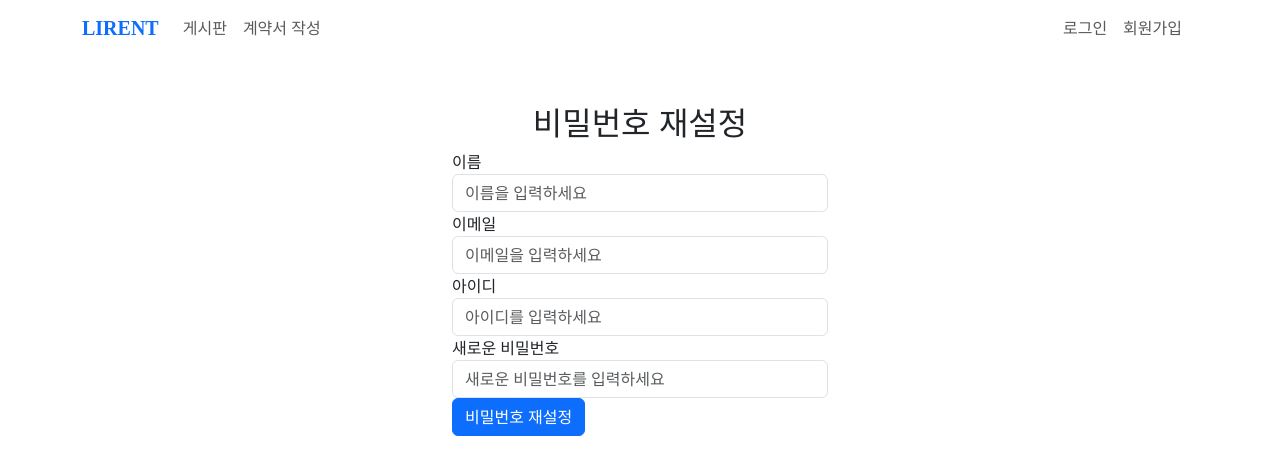
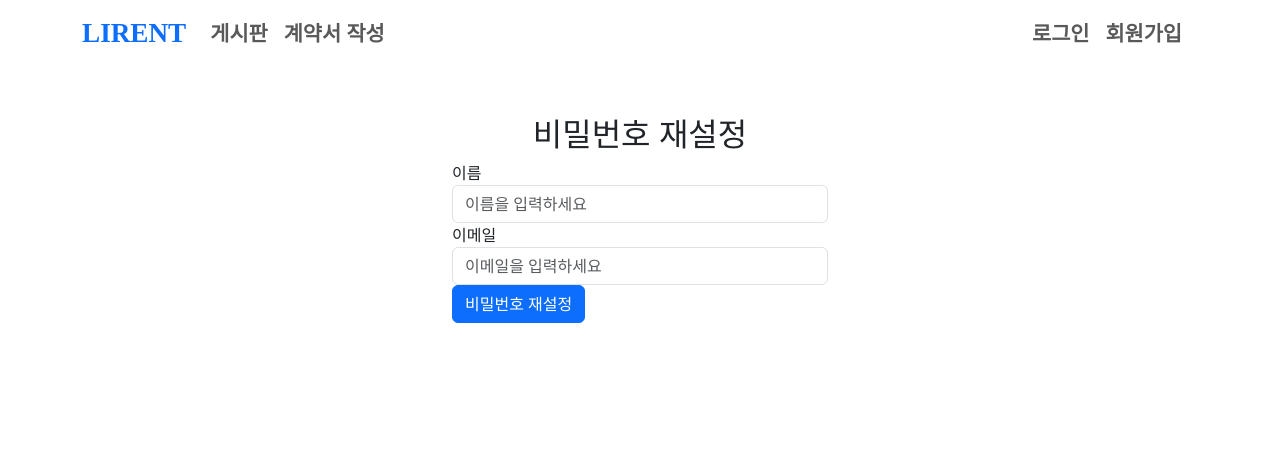
Before and after one commit to SubletMarket/LIRENT_FRONTEND, a Vue app: page /resetPassword in a window 1280 px wide. Shown: the top 474 px of the page. Built offline with nearby package versions, Linux system fonts and the light colour scheme; a web font is replaced by a local one.

Commit message:
commit pull changes

```diff
--- a/src/components/common/Navbar.vue
+++ b/src/components/common/Navbar.vue
@@ -138,4 +138,14 @@ const handleLogout = () => {
   background-color: transparent !important;
   box-shadow: none !important; /* 그림자도 제거하고 싶을 경우 */
 }
+
+.navbar .nav-link {
+  font-weight: bold;
+  font-size: 1.3em;
+}
+
+.navbar-brand {
+  font-weight: bold;
+  font-size: 1.7em;
+}
 </style>
--- a/src/stores/member.js
+++ b/src/stores/member.js
@@ -162,19 +162,19 @@ export const useMemberStore = defineStore(
         });
     }
 
-    function resetPassword(nickname, email, userId, password) {
-      memberHttp
-        .put("/passwordReset", {
-          nickname,
+    function resetPassword(name, email) {
+      return memberHttp
+        .post("/reset-password", {
+          name,
           email,
-          userId,
-          password,
         })
         .then((res) => {
           console.log("비밀번호 초기화 성공");
+          return res;
         })
         .catch((err) => {
           console.error("비밀번호 초기화 실패:", err);
+          throw err; // 에러를 상위로 전달
         });
     }
 
--- a/src/views/ContractView.vue
+++ b/src/views/ContractView.vue
@@ -8,6 +8,7 @@ const { VITE_CONTRACT_API_URL } = import.meta.env;
 // Member store instance to access token
 const memberStore = useMemberStore();
 const accessToken = computed(() => memberStore.accessToken);
+const today = new Date();
 
 // 역할 관리
 const role = ref(""); // "전대인" 또는 "전차인" 저장
@@ -16,9 +17,9 @@ const formData = ref({
   Address: "",
   subleaseDeposit: "",
   subleaseCost: "",
-  contractYear: "",
-  contractMonth: "",
-  contractDay: "",
+  contractYear: today.getFullYear().toString(),
+  contractMonth: (today.getMonth() + 1).toString(),
+  contractDay: today.getDate().toString(),
   startYear: "",
   startMonth: "",
   startDay: "",
--- a/src/views/MySubleaseView.vue
+++ b/src/views/MySubleaseView.vue
@@ -175,7 +175,7 @@ function handleSubmit() {
                   <div class="col-6">
                     <ul class="list-group list-group-flush text-center">
                       <li class="list-group-item">
-                        <strong>주소:</strong> 대전 유성구 덕명서로2번길 29-3
+                        <strong>주소:</strong> {{ store.member.address }}
                       </li>
                       <li class="list-group-item">
                         <strong>주차 가능 여부:</strong>
--- a/src/views/ResetPasswordView.vue
+++ b/src/views/ResetPasswordView.vue
@@ -2,41 +2,39 @@
 import { ref } from "vue";
 import { useRouter } from "vue-router";
 import { useMemberStore } from "@/stores/member";
+import axios from 'axios';
 
 const router = useRouter();
 const store = useMemberStore();
 
 const name = ref("");
-const id = ref("");
 const email = ref("");
-const pw = ref("");
+
 
 // 비밀번호 재설정 요청
 const resetPassword = async () => {
   try {
     // 비밀번호 재설정 API 호출
-    await store.resetPassword(
-      name.value,
-      email.value,
-      id.value,
-      pw.value
-    );
-    alert("비밀번호 재설정이 완료되었습니다.");
-    router.push("/login");
+    await store.resetPassword(name.value, email.value);
+    alert("비밀번호가 초기화되었습니다. 초기 비밀번호는 1234입니다.");
+    router.push("/login"); // 로그인 페이지로 이동
   } catch (error) {
-    console.error(error.message);
+    console.error(error);
+    alert("비밀번호 재설정에 실패했습니다.");
   }
 };
 
 // 로그인 페이지로 이동
 const goToLogin = () => {
-  router.push("/member/loginForm");
+  console.log("asdfasdfA?SDAF?ASD?F")
+  router.push("/login");
 };
 </script>
 
 <template>
   <div class="container mt-5">
     <h2 class="text-center">비밀번호 재설정</h2>
+
     <form @submit.prevent="resetPassword">
   <div class="form-group">
     <label for="name">이름</label>
@@ -60,45 +58,10 @@ const goToLogin = () => {
       required
     />
   </div>
-      <div class="form-group">
-        <label for="userId">아이디</label>
-        <input
-          type="text"
-          class="form-control"
-          id="userId"
-          v-model="id"
-          placeholder="아이디를 입력하세요"
-          required
-        />
-      </div>
-      <div class="form-group">
-        <label for="password">새로운 비밀번호</label>
-        <input
-          type="password"
-          class="form-control"
-          id="password"
-          v-model="pw"
-          placeholder="새로운 비밀번호를 입력하세요"
-          required
-        />
-      </div>
   <button class="btn btn-primary btn-block" type="submit">
     비밀번호 재설정
   </button>
 </form>
-
-    <div v-if="successMessage" class="alert alert-success mt-3">
-      {{ successMessage }}
-      <div class="mt-3">
-        <button class="btn btn-success btn-block" @click="goToLogin">
-          로그인 페이지로 이동
-        </button>
-      </div>
-    </div>
-
-    <div v-if="errorMessage" class="alert alert-danger mt-3">
-      {{ errorMessage }}
-    </div>
   </div>
 </template>
 
--- a/vite.config.js
+++ b/vite.config.js
@@ -19,4 +19,8 @@ export default defineConfig({
       },
     },
   },
+  server: {
+    host: "0.0.0.0", // 모든 인터페이스에서 접근 가능
+    port: 5173, // 기존 포트 유지
+  },
 });
```
Also changed, not shown: src/views/MyPageView.vue (+36 -89 lines), util/http-commons.js (deleted, +0 -24 lines), 1 other file (tests, documents, lock files or other folders). Lines whose indentation alone changed are shown as unchanged.
